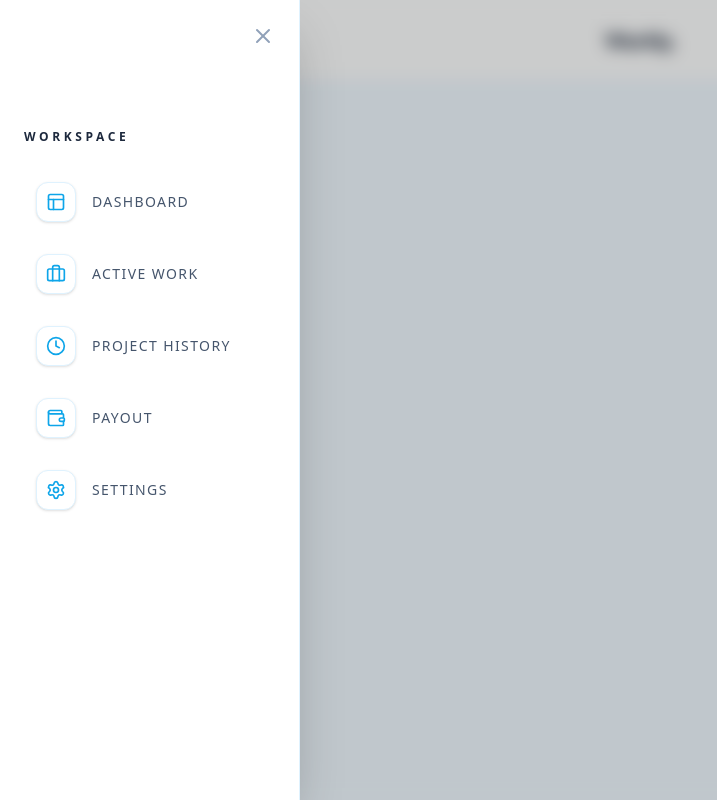
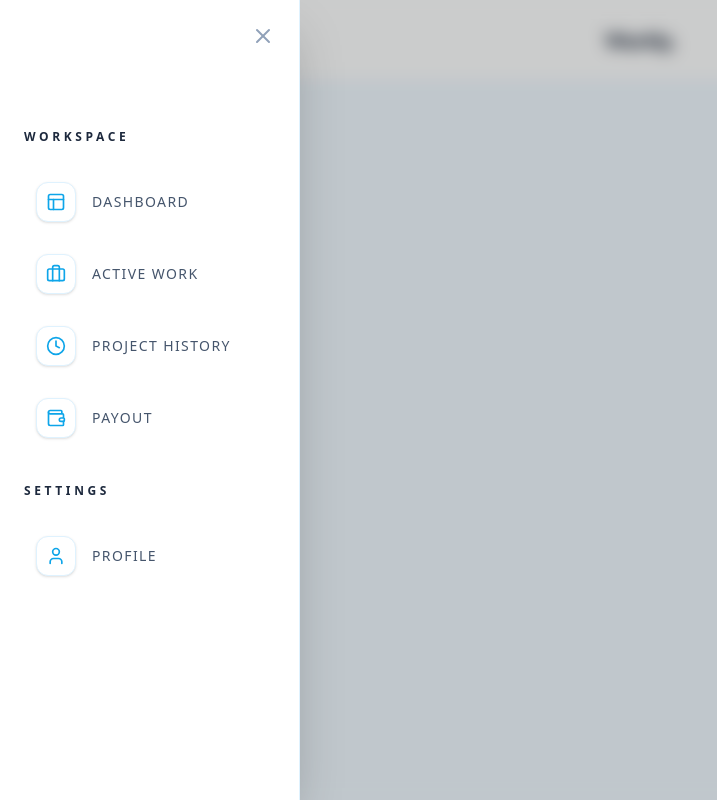
Before and after one commit to SEBRAHEIM/workly2, a Next.js app: page /creator/profile in a window 1280 px wide. Both pictures are taken after a click on the button "Open Menu". Shown: the whole page, without its empty margins (0-717 px from the left). Built offline with nearby package versions, Linux system fonts and the light colour scheme; no server answers.

Commit message:
refactor: move profile settings to dedicated settings category in creator menu

```diff
--- a/app/components/CreatorNavbar.tsx
+++ b/app/components/CreatorNavbar.tsx
@@ -130,17 +130,6 @@ export default function CreatorNavbar() {
                                     <Star className="w-3 h-3 text-sky-500 fill-sky-500 mr-2" />
                                     <span className="text-xs font-black text-slate-900">{profile?.rating_avg || '0.0'}</span>
                                 </div>
-
-                                <Link
-                                    href="/creator/profile"
-                                    onClick={() => setIsMenuOpen(false)}
-                                    className="w-full flex items-center p-3 rounded-2xl text-slate-600 hover:text-[#0EA5E9] hover:bg-sky-50 transition-all border border-transparent hover:border-sky-100 mb-2"
-                                >
-                                    <div className="w-10 h-10 rounded-xl bg-white flex items-center justify-center mr-4 shadow-sm border border-sky-100">
-                                        <User size={18} />
-                                    </div>
-                                    <span className="font-bold text-sm">Profile Settings</span>
-                                </Link>
                             </div>
                         )}
 
@@ -194,15 +183,21 @@ export default function CreatorNavbar() {
                                         </div>
                                         <span className="text-sm uppercase tracking-widest">Payout</span>
                                     </Link>
+                                </div>
+                            </div>
+
+                            <div className="px-6 mb-8">
+                                <h3 className="text-[12px] font-black text-slate-800 uppercase tracking-[0.3em] mb-6">Settings</h3>
+                                <div className="space-y-2">
                                     <Link
                                         href="/creator/profile"
                                         onClick={() => setIsMenuOpen(false)}
                                         className="w-full flex items-center p-3 rounded-2xl text-slate-600 hover:text-[#0EA5E9] hover:bg-sky-50 transition-all font-black"
                                     >
                                         <div className="w-10 h-10 rounded-xl bg-white flex items-center justify-center mr-4 shadow-sm border border-sky-100 text-[#0EA5E9]">
-                                            <Settings size={20} />
+                                            <User size={20} />
                                         </div>
-                                        <span className="text-sm uppercase tracking-widest">Settings</span>
+                                        <span className="text-sm uppercase tracking-widest">Profile</span>
                                     </Link>
                                 </div>
                             </div>
```
